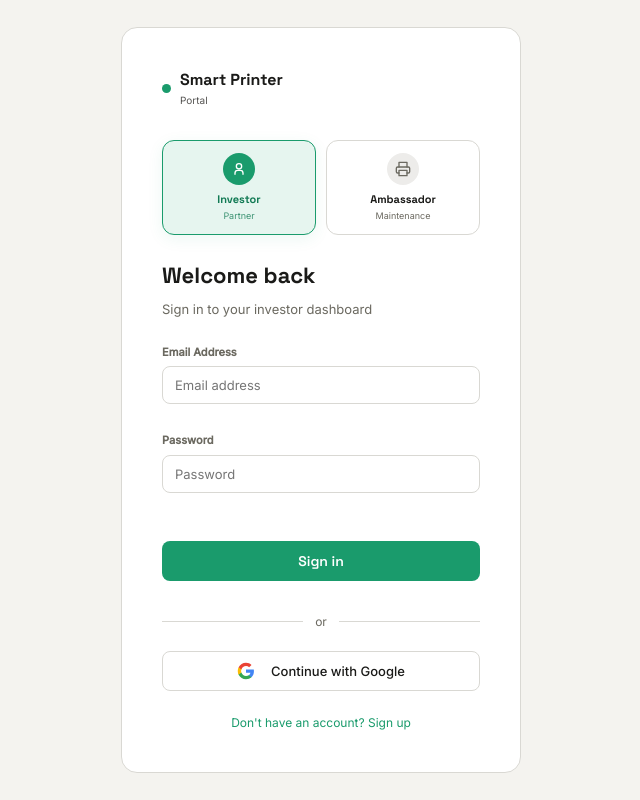
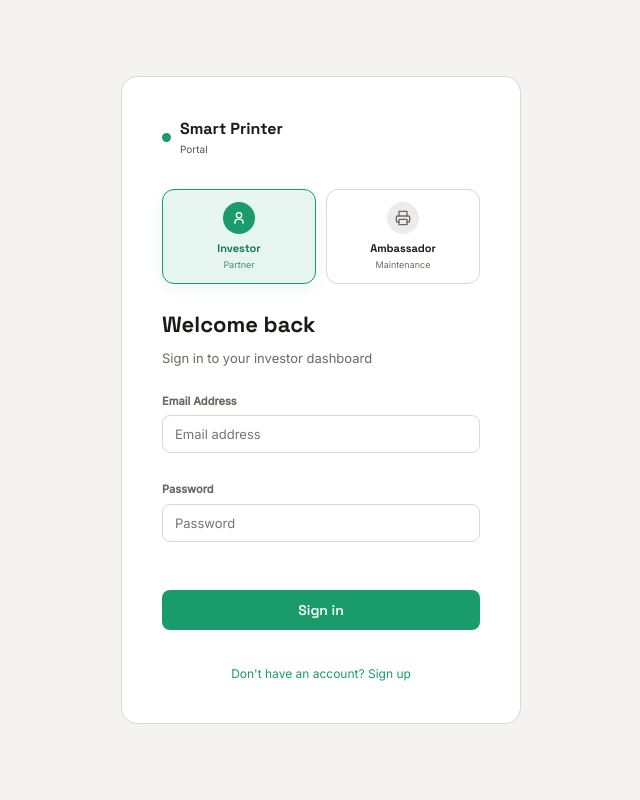
Before and after one commit to Swamiyadav60/investor_portal, a React (Vite) app: page /login in a window 1280 px wide. Shown: the whole page, without its empty margins (319-959 px from the left). Built offline with nearby package versions, Linux system fonts and the light colour scheme; no server answers.

Commit message:
removed signin with google

```diff
--- a/src/pages/auth/LoginPage.tsx
+++ b/src/pages/auth/LoginPage.tsx
@@ -20,7 +20,7 @@ export function LoginPage() {
   // Field validation errors
   const [errors, setErrors] = useState<Record<string, string>>({})
 
-  const { signInWithEmail, signInWithGoogle, investor, loginAsDemo } = useAuth()
+  const { signInWithEmail, investor, loginAsDemo } = useAuth()
 
   const validateForm = () => {
     const errs: Record<string, string> = {}
@@ -75,15 +75,6 @@ export function LoginPage() {
     }
   }
 
-  const handleGoogle = async () => {
-    try {
-      await signInWithGoogle()
-    } catch (err) {
-      const errMsg = err instanceof Error ? err.message : 'Google sign-in failed'
-      setError(errMsg)
-      toast(errMsg, 'error')
-    }
-  }
 
   const handleDemo = () => {
     loginAsDemo(selectedRole)
@@ -297,20 +288,6 @@ export function LoginPage() {
             </button>
           </form>
 
-          {isSupabaseConfigured && selectedRole === 'investor' && (
-            <>
-              <div className="auth-divider">or</div>
-              <button className="auth-btn-outline" onClick={handleGoogle}>
-                <svg width="18" height="18" viewBox="0 0 24 24" style={{ marginRight: 8 }}>
-                  <path d="M22.56 12.25c0-.78-.07-1.53-.2-2.25H12v4.26h5.92a5.06 5.06 0 0 1-2.2 3.32v2.77h3.57c2.08-1.92 3.28-4.74 3.28-8.1z" fill="#4285F4" />
-                  <path d="M12 23c2.97 0 5.46-.98 7.28-2.66l-3.57-2.77c-.98.66-2.23 1.06-3.71 1.06-2.86 0-5.29-1.93-6.16-4.53H2.18v2.84C3.99 20.53 7.7 23 12 23z" fill="#34A853" />
-                  <path d="M5.84 14.09c-.22-.66-.35-1.36-.35-2.09s.13-1.43.35-2.09V7.07H2.18C1.43 8.55 1 10.22 1 12s.43 3.45 1.18 4.93l2.85-2.22.81-.62z" fill="#FBBC05" />
-                  <path d="M12 5.38c1.62 0 3.06.56 4.21 1.64l3.15-3.15C17.45 2.09 14.97 1 12 1 7.7 1 3.99 3.47 2.18 7.07l3.66 2.84c.87-2.6 3.3-4.53 6.16-4.53z" fill="#EA4335" />
-                </svg>
-                Continue with Google
-              </button>
-            </>
-          )}
 
           {!isSupabaseConfigured && (
             <>
```
